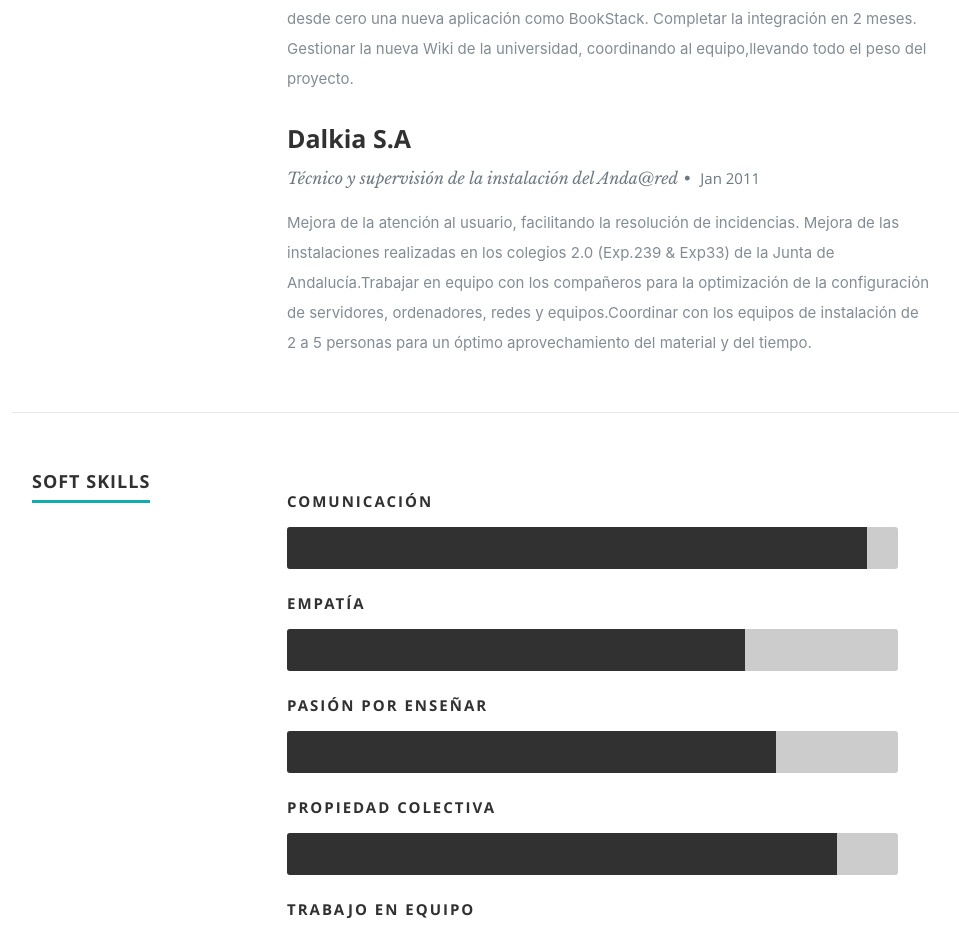
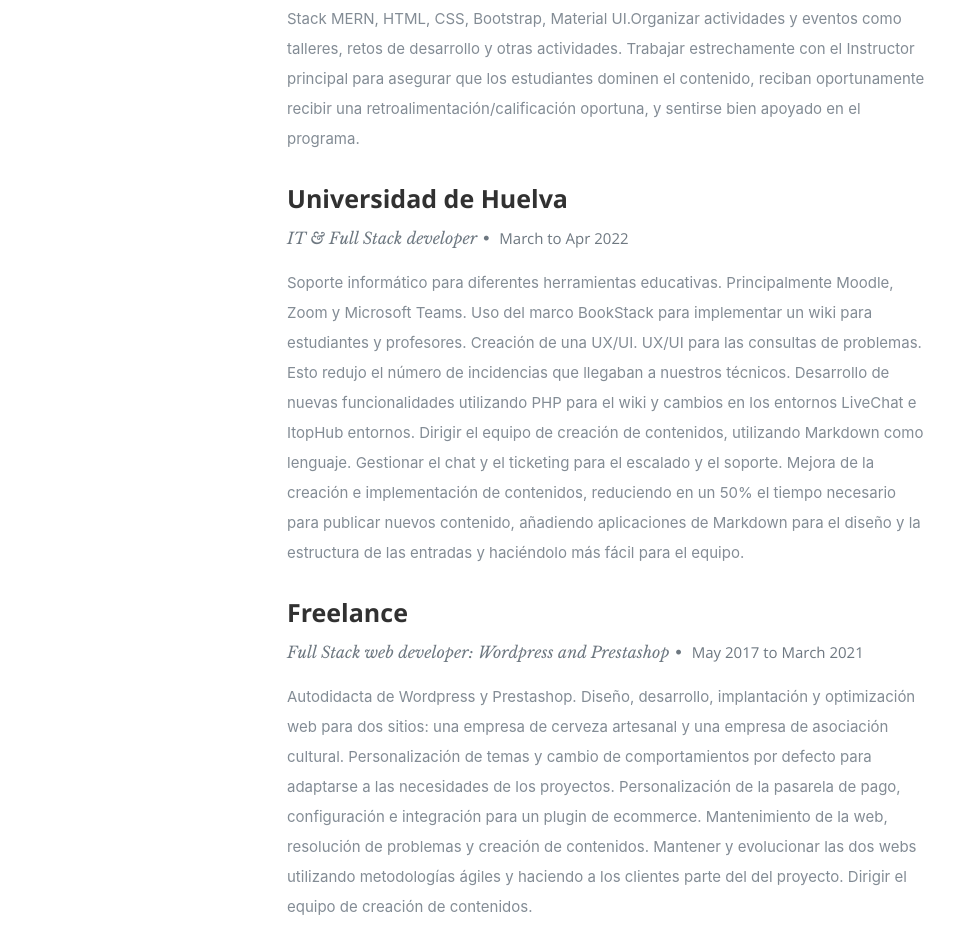
Before and after one commit to luthiwd/i-igomu-oz, a React (Create React App) app: page / in a window 1280 px wide. Shown: the part 1883-2816 px from the top of the page, without its empty margins (118-1077 px from the left). Built offline with nearby package versions, Linux system fonts and the light colour scheme.

Commit message:
Update Experience

```diff
--- a/src/components/Resume.js
+++ b/src/components/Resume.js
@@ -53,6 +53,7 @@ export default class Resume extends Component {
                         {item.specialization}
                         <span>&bull;</span>{" "}
                         <em className="date">
+                          {item.MonthOfEnter} to {" "}
                           {item.MonthOfLeaving} {item.YearOfLeaving}
                         </em>
                       </p>
--- a/src/resumeData.js
+++ b/src/resumeData.js
@@ -44,19 +44,27 @@ let resumeData = {
     ],
     "work":[
       {
+        "CompanyName":"Ironhack",
+        "specialization":"Teacher Assistant",
+        "MonthOfEnter":"Sept",
+        "MonthOfLeaving":"Now",
+        "YearOfLeaving":"2022",
+        "Achievements":`Ayudar a los estudiantes con sus dudas durante los ejercicios. Tutorizar a los alumnos durante el desarrollo de sus proyectos.Revisar los ejercicios realizados por los alumnos, Stack MERN, HTML, CSS, Bootstrap, Material UI.Organizar actividades y eventos como talleres, retos de desarrollo y otras actividades. Trabajar estrechamente con el Instructor principal para asegurar que los estudiantes dominen el contenido, reciban oportunamente recibir una retroalimentación/calificación oportuna, y sentirse bien apoyado en el programa.`
+      },
+      {
         "CompanyName":"Universidad de Huelva",
-        "specialization":"Técnico de sistemas Moodle y Zoom",
+        "specialization":"IT & Full Stack developer",
+        "MonthOfEnter":"March",
         "MonthOfLeaving":"Apr",
         "YearOfLeaving":"2022",
-        "Achievements":"Resolver todas las incidencias que surgieron con Moodle o Zoom del profesorado y alumnado de la Universidad. Programación de la nueva Wiki de la Universidad. Aprender desde cero una nueva aplicación como BookStack. Completar la integración en 2 meses. Gestionar la nueva Wiki de la universidad, coordinando al equipo,llevando todo el peso del proyecto."
-      },
+        "Achievements":"Soporte informático para diferentes herramientas educativas. Principalmente Moodle, Zoom y Microsoft Teams. Uso del marco BookStack para implementar un wiki para estudiantes y profesores. Creación de una UX/UI. UX/UI para las consultas de problemas. Esto redujo el número de incidencias que llegaban a nuestros técnicos. Desarrollo de nuevas funcionalidades utilizando PHP para el wiki y cambios en los entornos LiveChat e ItopHub entornos. Dirigir el equipo de creación de contenidos, utilizando Markdown como lenguaje. Gestionar el chat y el ticketing para el escalado y el soporte. Mejora de la creación e implementación de contenidos, reduciendo en un 50% el tiempo necesario para publicar nuevos contenido, añadiendo aplicaciones de Markdown para el diseño y la estructura de las entradas y haciéndolo más fácil para el equipo." },
       {
-        "CompanyName":"Dalkia S.A",
-        "specialization":"Técnico y supervisión de la instalación del Anda@red",
-        "MonthOfLeaving":"Jan",
-        "YearOfLeaving":"2011",
-        "Achievements":"Mejora de la atención al usuario, facilitando la resolución de incidencias. Mejora de las instalaciones realizadas en los colegios 2.0 (Exp.239 & Exp33) de la Junta de Andalucía.Trabajar en equipo con los compañeros para la optimización de la configuración de servidores, ordenadores, redes y equipos.Coordinar con los equipos de instalación de 2 a 5 personas para un óptimo aprovechamiento del material y del tiempo."
-      }
+        "CompanyName":"Freelance",
+        "specialization":"Full Stack web developer: Wordpress and Prestashop",
+        "MonthOfEnter":"May 2017",
+        "MonthOfLeaving":"March",
+        "YearOfLeaving":"2021",
+        "Achievements":"Autodidacta de Wordpress y Prestashop. Diseño, desarrollo, implantación y optimización web para dos sitios: una empresa de cerveza artesanal y una empresa de asociación cultural. Personalización de temas y cambio de comportamientos por defecto para adaptarse a las necesidades de los proyectos. Personalización de la pasarela de pago, configuración e integración para un plugin de ecommerce. Mantenimiento de la web, resolución de problemas y creación de contenidos. Mantener y evolucionar las dos webs utilizando metodologías ágiles y haciendo a los clientes parte del del proyecto. Dirigir el equipo de creación de contenidos."}
     ],
     "skillsDescription":"",
     "skills":[
@@ -125,6 +133,12 @@ let resumeData = {
         "imgurl":"https://res.cloudinary.com/djersm2h6/image/upload/v1655546452/imagesportfolio/beemoving_w8gzkc.png",
         "url": "https://beemoving.netlify.app/"
       },
+      {
+        "name":"PetCalendary: En desarrollo",
+        "description":"Aplicación para la gestión, control de mascotas.",
+        "imgurl":"https://res.cloudinary.com/djersm2h6/image/upload/c_scale,h_191,w_215/v1664874032/petsdiary/petcal_mcbbgu.png",
+        "url": "https://github.com/luthiwd/petsserver"
+      }
     ],
     "testimonials":[
       {
```
